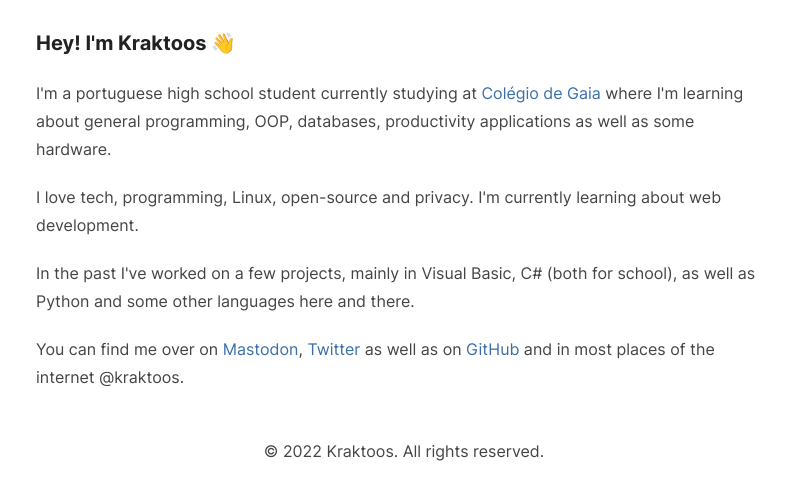
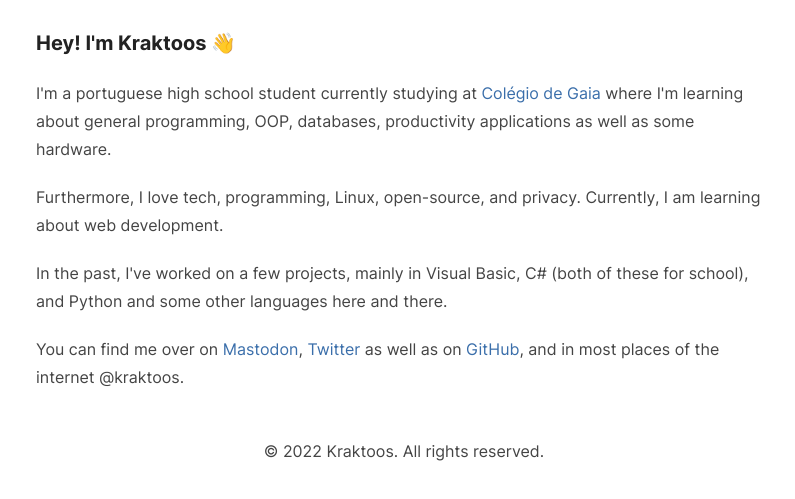
Before and after one commit to Kraktoos/kraktoos.com, an Astro site: page / in a window 1280 px wide. Shown: the part 103-602 px from the top of the page, without its empty margins (236-1031 px from the left). Built offline with nearby package versions, Linux system fonts and the light colour scheme; Astro itself is replaced by a stand-in of ours.

Commit message:
rephrased about me section

```diff
--- a/src/pages/index.astro
+++ b/src/pages/index.astro
@@ -18,13 +18,13 @@ import { SITE_TITLE, SITE_DESCRIPTION } from '../config';
 				I'm a portuguese high school student currently studying at <a href="https://www.colgaia.pt">Colégio de Gaia</a> where I'm learning about general programming, OOP, databases, productivity applications as well as some hardware.
 			</p>
 			<p>
-				I love tech, programming, Linux, open-source and privacy. I'm currently learning about web development.
+				Furthermore, I love tech, programming, Linux, open-source, and privacy. Currently, I am learning about web development.
 			</p>
 			<p>
-				In the past I've worked on a few projects, mainly in Visual Basic, C# (both for school), as well as Python and some other languages here and there.
+				In the past, I've worked on a few projects, mainly in Visual Basic, C# (both of these for school), and Python and some other languages here and there.
 			</p>
 			<p>
-				You can find me over on <a href="https://fosstodon.org/@kraktoos">Mastodon</a>, <a href="https://twitter.com/kraktoos">Twitter</a> as well as on <a href="https://github.com/kraktoos">GitHub</a> and in most places of the internet @kraktoos.
+				You can find me over on <a href="https://fosstodon.org/@kraktoos">Mastodon</a>, <a href="https://twitter.com/kraktoos">Twitter</a> as well as on <a href="https://github.com/kraktoos">GitHub</a>, and in most places of the internet @kraktoos.
 			</p>
 		</main>
 		<Footer />
```
